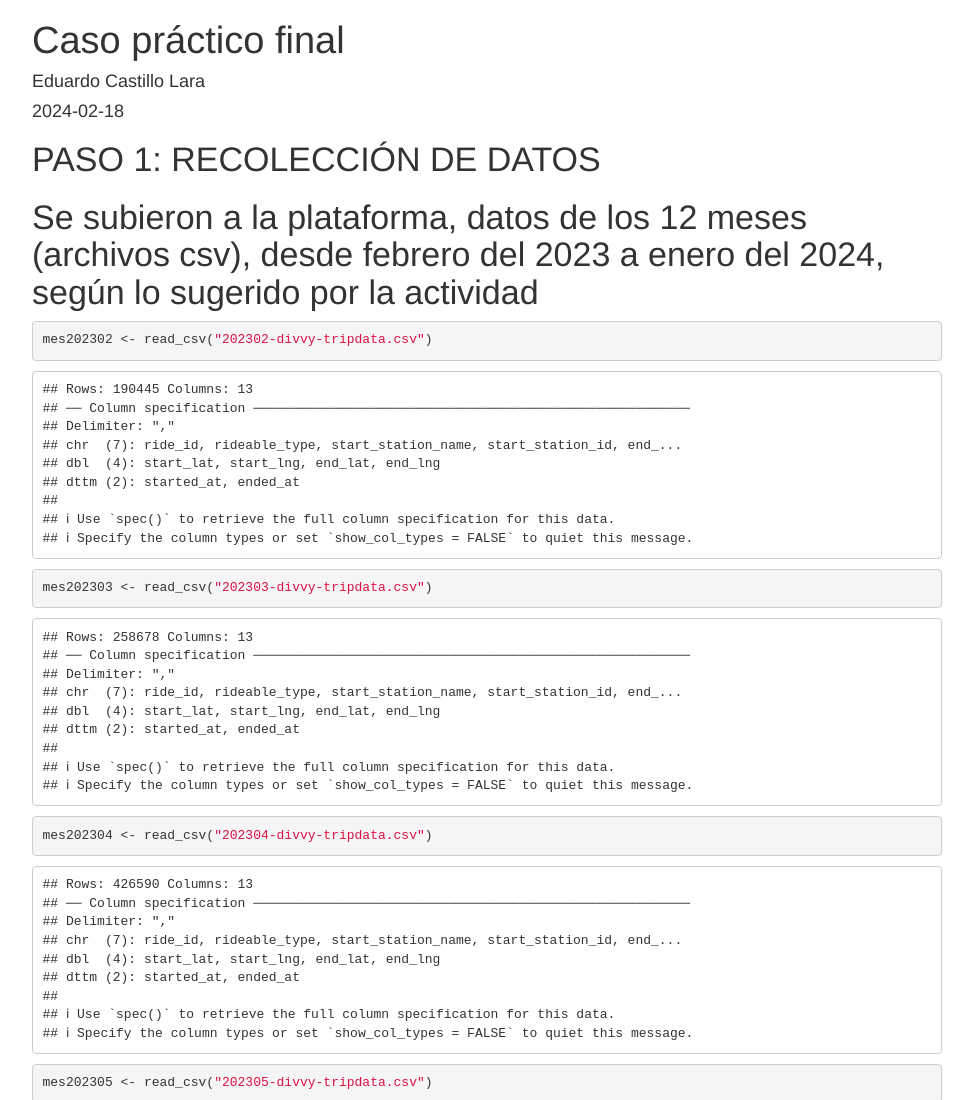
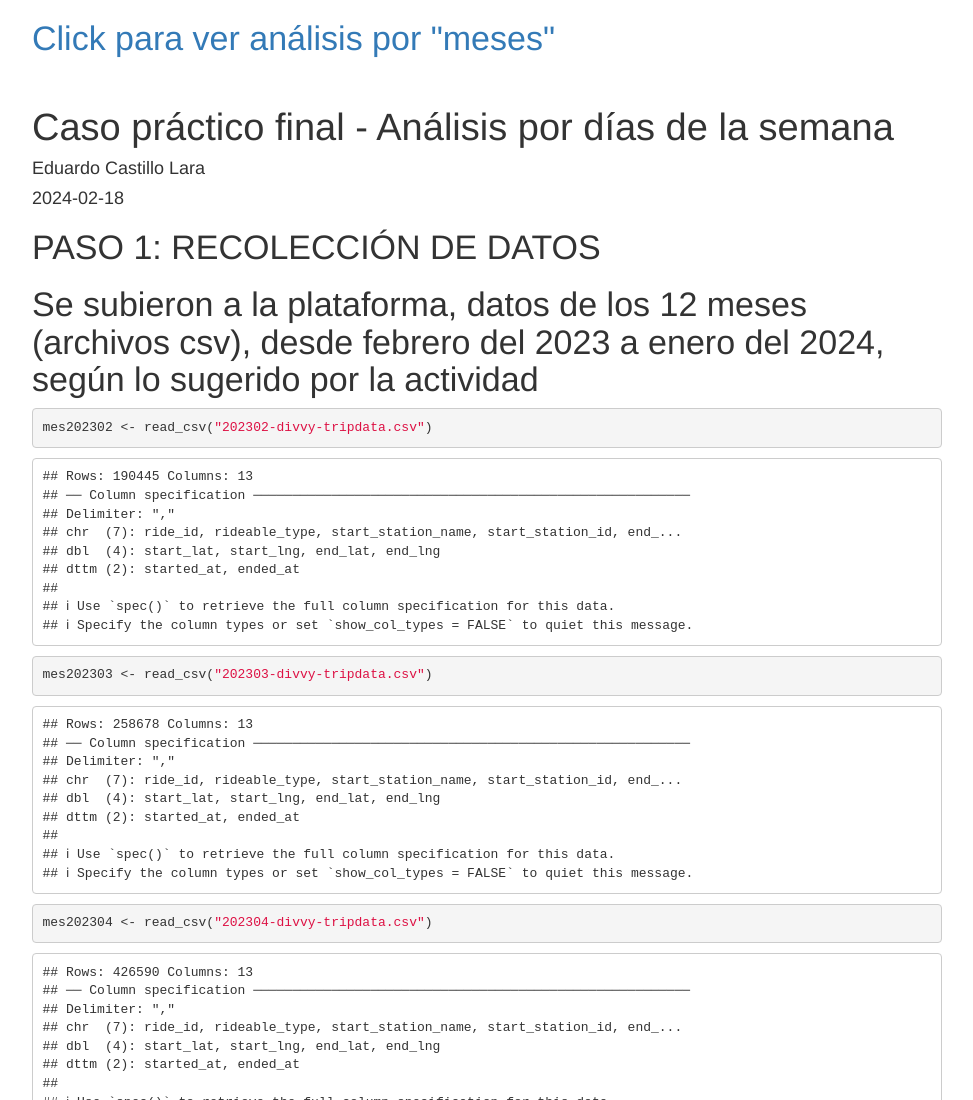
Before and after one commit to Skibadeejcl/caso_practico_1, a plain HTML site: page index.html in a window 1280 px wide. Shown: the top 1100 px of the page, without its empty margins (153-1126 px from the left). Drawn offline with nearby package versions, Linux system fonts and the light colour scheme; some packages are replaced by stand-ins of ours.

Commit message:
storytelling1

```diff
--- a/index.html
+++ b/index.html
@@ -349,8 +349,8 @@ display: none;
 <div id="header">
 
 
-
-<h1 class="title toc-ignore">Caso práctico final</h1>
+<h1><a href="">Click para ver análisis por "meses"</a></h1><br>
+<h1 class="title toc-ignore">Caso práctico final - Análisis por días de la semana</h1>
 <h4 class="author">Eduardo Castillo Lara</h4>
 <h4 class="date">2024-02-18</h4>
 
```
